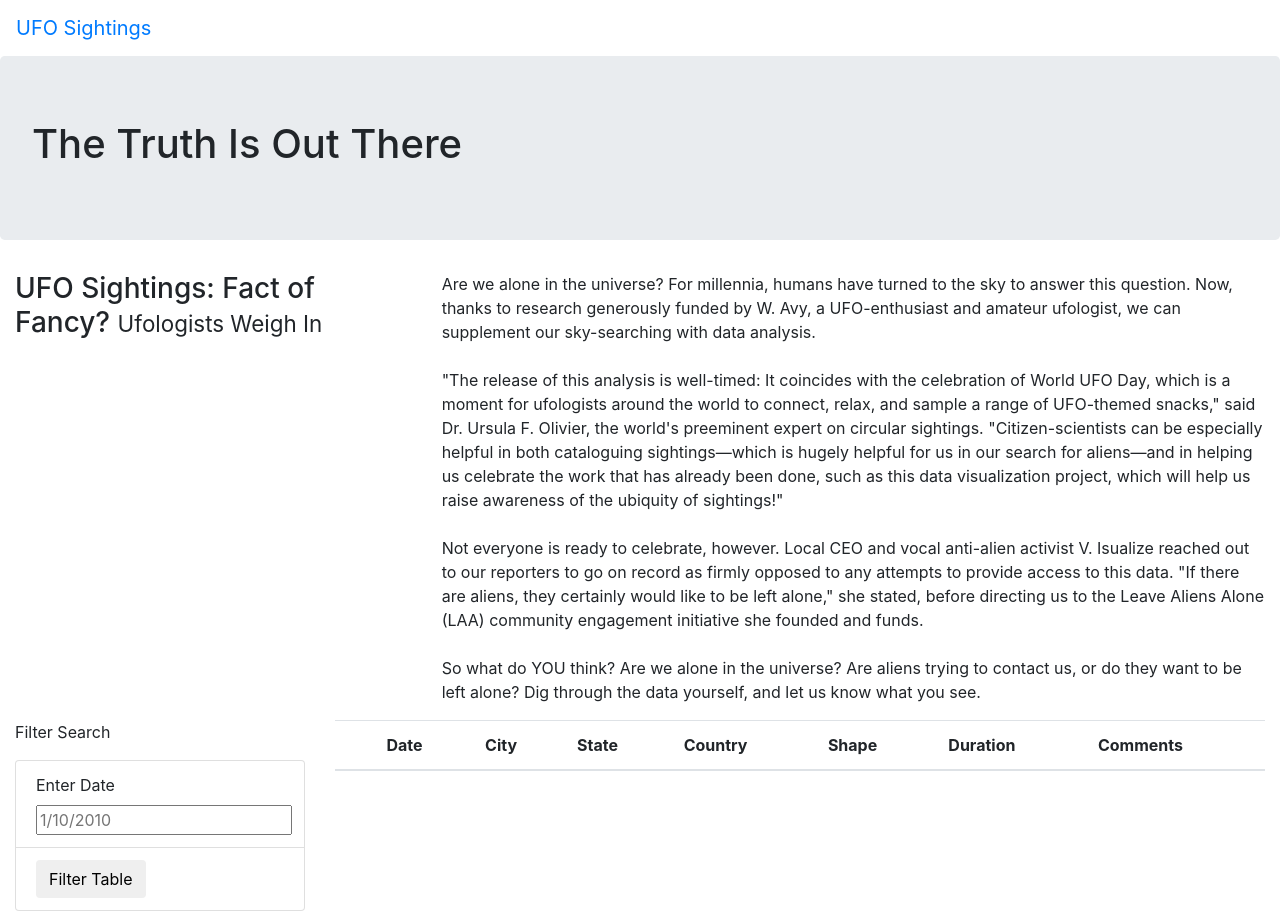
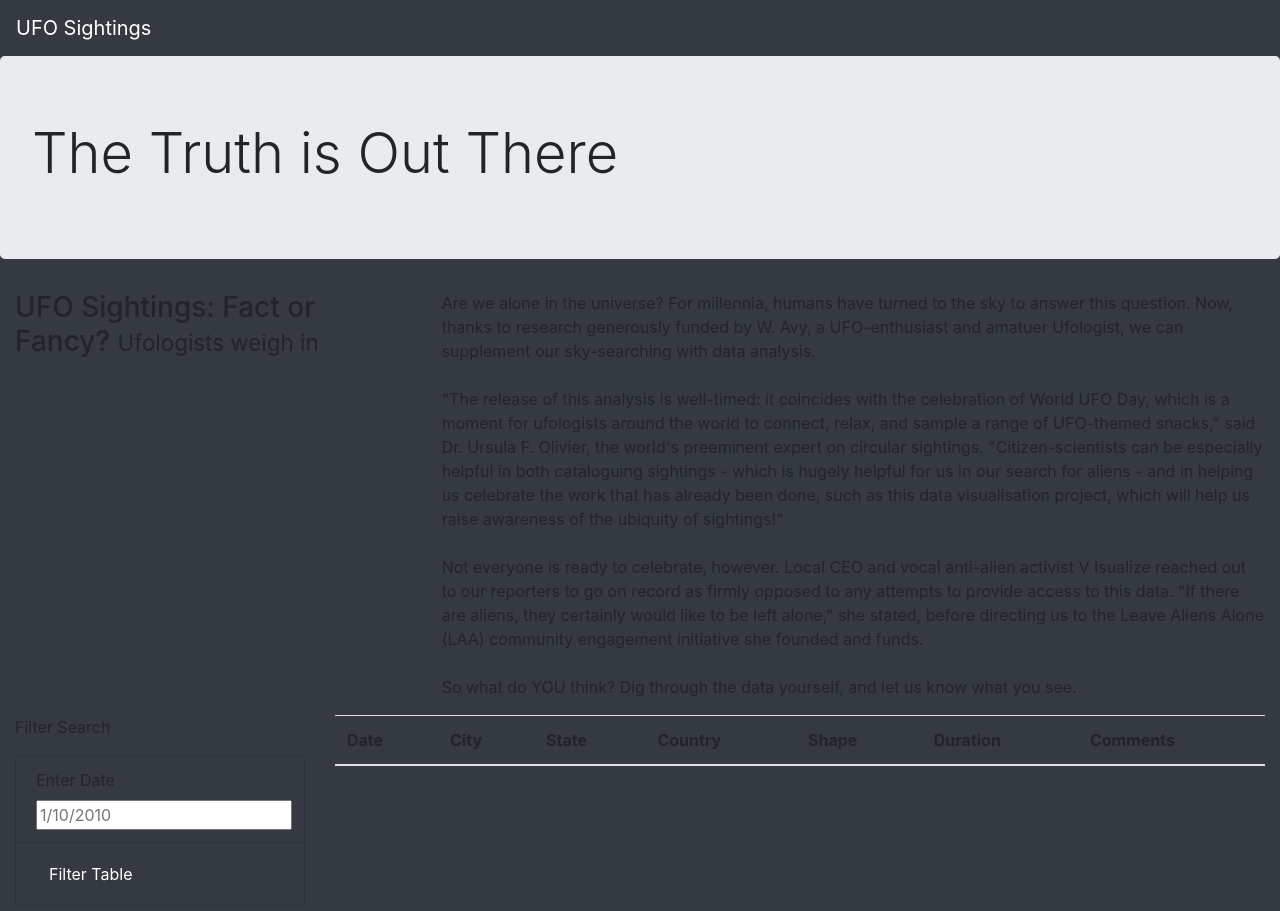
Before and after one commit to Al-Huneidi/UFOs, a plain HTML site: page index.html in a window 1280 px wide. Drawn offline with nearby package versions, Linux system fonts and the light colour scheme.

Commit message:
Updated index.html file

```diff
--- a/index.html
+++ b/index.html
@@ -1,8 +1,9 @@
 <!DOCTYPE html>
 <html lang="en">
   <head>
-    <meta charset="UTF-8">
-    <meta name="viewport" content="width=device-width, initial-scale=1.0">
+    <meta charset="UTF-8" />
+    <meta name="viewport" content="width=device-width, initial-scale=1.0" />
+    <meta http-equiv="X-UA-Compatible" content="ie=edge" />
     <title>UFO Finder</title>
     <link
       rel="stylesheet"
@@ -10,52 +11,75 @@
       integrity="sha384-Gn5384xqQ1aoWXA+058RXPxPg6fy4IWvTNh0E263XmFcJlSAwiGgFAW/dAiS6JXm"
       crossorigin="anonymous"
     />
-    <link rel="stylesheet" href="static/css/style.css">
-    <body>
+    <link rel="stylesheet" href="static/css/style.css" />
+  </head>
+
+  <body class="bg-dark">
     <div class="wrapper">
-        <nav class="navbar navbar-expand-lg">
+      <!-- Navbar -->
+      <nav class="navbar navbar-dark bg-dark navbar-expand-lg">
         <a class="navbar-brand" href="index.html">UFO Sightings</a>
       </nav>
-      <!--Jumbotron Starts-->
+      <!-- Jumbotron -->
       <div class="jumbotron">
-          <h1> The Truth Is Out There </h1>
+        <h1 class="display-4">The Truth is Out There</h1>
       </div>
-      <!--Create container for Article Title and Paragraph-->
+
+      <!-- Article title and paragraph -->
       <div class="container-fluid">
         <div class="row">
-          <div class="col-md-4">
-            <h3>UFO Sightings: Fact of Fancy? <small>Ufologists Weigh In</small></h3>
+          <div class="col-md-4 article-title">
+            <h3>UFO Sightings: Fact or Fancy? <small>Ufologists weigh in</small></h3>
           </div>
-          <div class="col-md-8">
+          <div class="col-md-8 article-p">
             <p>
-              Are we alone in the universe? For millennia, humans have turned to the sky to answer this question. Now, thanks to research generously funded by W. Avy, a UFO-enthusiast and amateur ufologist, we can supplement our sky-searching with data analysis.<br><br>"The release of this analysis is well-timed: It coincides with the celebration of World UFO Day, which is a moment for ufologists around the world to connect, relax, and sample a range of UFO-themed snacks," said Dr. Ursula F. Olivier, the world's preeminent expert on circular sightings. "Citizen-scientists can be especially helpful in both cataloguing sightings—which is hugely helpful for us in our search for aliens—and in helping us celebrate the work that has already been done, such as this data visualization project, which will help us raise awareness of the ubiquity of sightings!"<br><br>Not everyone is ready to celebrate, however. Local CEO and vocal anti-alien activist V. Isualize reached out to our reporters to go on record as firmly opposed to any attempts to provide access to this data. "If there are aliens, they certainly would like to be left alone," she stated, before directing us to the Leave Aliens Alone (LAA) community engagement initiative she founded and funds.<br><br>So what do YOU think? Are we alone in the universe? Are aliens trying to contact us, or do they want to be left alone? Dig through the data yourself, and let us know what you see.
-
-
+              Are we alone in the universe? For millennia, humans have turned to the sky to answer
+              this question. Now, thanks to research generously funded by W. Avy, a UFO-enthusiast
+              and amatuer Ufologist, we can supplement our sky-searching with data analysis. <br><br>"The
+              release of this analysis is well-timed: it coincides with the celebration of World UFO
+              Day, which is a moment for ufologists around the world to connect, relax, and sample a
+              range of UFO-themed snacks," said Dr. Ursula F. Olivier, the world's preeminent expert
+              on circular sightings. "Citizen-scientists can be especially helpful in both
+              cataloguing sightings - which is hugely helpful for us in our search for aliens - and
+              in helping us celebrate the work that has already been done, such as this data
+              visualisation project, which will help us raise awareness of the ubiquity of
+              sightings!"<br><br> Not everyone is ready to celebrate, however. Local CEO and vocal
+              anti-alien activist V Isualize reached out to our reporters to go on record as firmly
+              opposed to any attempts to provide access to this data. "If there are aliens, they
+              certainly would like to be left alone," she stated, before directing us to the Leave
+              Aliens Alone (LAA) community engagement initiative she founded and funds. <br><br>So what do
+              YOU think? Dig through the data yourself, and let us know what you see.
             </p>
           </div>
         </div>
       </div>
+
+      <!-- Filter -->
       <div class="container-fluid">
         <div class="row">
           <div class="col-md-3">
-                <form>
+            <form class="bg-dark">
               <p>Filter Search</p>
-                </form>
               <ul class="list-group">
-                  <li class="list-group-item">
-                    <label for="date">Enter Date</label>
+                <li class="list-group-item bg-dark">
+                  <label for="datetime">Enter Date</label>
                   <input type="text" placeholder="1/10/2010" id="datetime" />
                 </li>
-                  <li class="list-group-item">
-                    <button id="filter-btn" type="button" class="btn btn-default">Filter Table</button>
+                <li class="list-group-item bg-dark">
+                  <button id="filter-btn" type="button" class="btn btn-dark">
+                    Filter Table
+                  </button>
                 </li>
               </ul>
+            </form>
           </div>
+
+          <!-- Table -->
           <div class="col-md-9">
             <table class="table table-striped">
               <thead>
                 <tr>
-                      <th><th>Date</th>
+                  <th>Date</th>
                   <th>City</th>
                   <th>State</th>
                   <th>Country</th>
@@ -69,9 +93,9 @@
           </div>
         </div>
       </div>
-    </body>
-</head>
-<body>
-
+    </div>
+    <script src="https://cdnjs.cloudflare.com/ajax/libs/d3/4.11.0/d3.js"></script>
+    <script src="static/js/data.js"></script>
+    <script src="static/js/app.js"></script>
   </body>
 </html>
```
Lines whose indentation alone changed are shown as unchanged.
